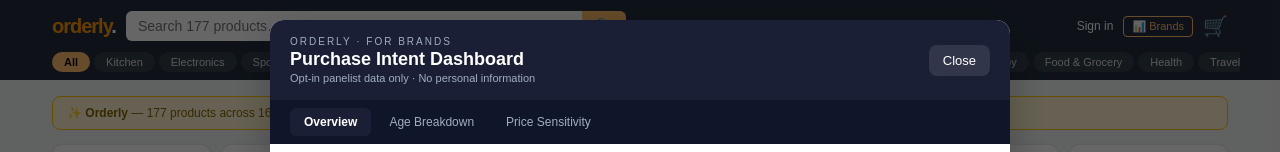
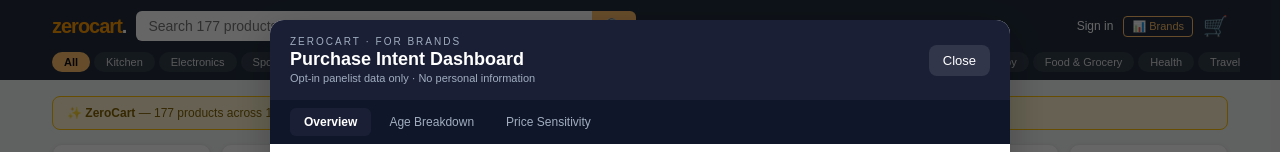
Before and after one commit to savethecash/Orderlyy, a React (Vite) app: page / in a window 1280 px wide. Both pictures are taken after a click on the element "📊 Brands". Shown: the top 152 px of the page. Built offline with nearby package versions, Linux system fonts and the light colour scheme.

Commit message:
Update App.jsx

```diff
--- a/src/App.jsx
+++ b/src/App.jsx
@@ -223,10 +223,10 @@
 };
 
 // ── STORAGE ───────────────────────────────────────────────────────────────────
-const USERS_KEY    = "orderly-users";
-const ORDERS_KEY   = "orderly-orders";
-const IMPULSE_KEY  = "orderly-impulse";
-const WISHLIST_KEY = "orderly-wishlist";
+const USERS_KEY    = "zerocart-users";
+const ORDERS_KEY   = "zerocart-orders";
+const IMPULSE_KEY  = "zerocart-impulse";
+const WISHLIST_KEY = "zerocart-wishlist";
 const loadJSON = (k, fb) => { try { const v = localStorage.getItem(k); return v ? JSON.parse(v) : fb; } catch { return fb; } };
 const saveJSON = (k, v)  => { try { localStorage.setItem(k, JSON.stringify(v)); } catch {} };
 
@@ -245,7 +245,7 @@
   const subtotal = cart.reduce((s, i) => s + i.price * i.qty, 0);
   const tax = subtotal * 0.12;
   const items = cart.map(i => `  ${i.img} ${i.name} — ${fmtMoney(i.price * i.qty)}`).join("\n");
-  return `🧾 ORDERLY DOPAMINE RECEIPT\n━━━━━━━━━━━━━━━━━━━━━━━━━━\n${userName ? `Shopper: ${userName}` : "Anonymous shopper"}\nDate: ${new Date().toLocaleDateString("en-CA", { month:"long", day:"numeric", year:"numeric" })}\n\nITEMS "ORDERED":\n${items}\n\n━━━━━━━━━━━━━━━━━━━━━━━━━━\nSubtotal:       ${fmtMoney(subtotal)}\nTax (GST+PST):  ${fmtMoney(tax)}\nTOTAL FAKE:     ${fmtMoney(subtotal + tax)}\nREAL COST:      $0.00\n━━━━━━━━━━━━━━━━━━━━━━━━━━\nNothing shipped. No boxes coming.\nJust the good feeling — for free.\n\norderly. — shop the feeling, keep the cash`;
+  return `🧾 ZEROCART DOPAMINE RECEIPT\n━━━━━━━━━━━━━━━━━━━━━━━━━━\n${userName ? `Shopper: ${userName}` : "Anonymous shopper"}\nDate: ${new Date().toLocaleDateString("en-CA", { month:"long", day:"numeric", year:"numeric" })}\n\nITEMS "ORDERED":\n${items}\n\n━━━━━━━━━━━━━━━━━━━━━━━━━━\nSubtotal:       ${fmtMoney(subtotal)}\nTax (GST+PST):  ${fmtMoney(tax)}\nTOTAL FAKE:     ${fmtMoney(subtotal + tax)}\nREAL COST:      $0.00\n━━━━━━━━━━━━━━━━━━━━━━━━━━\nNothing shipped. No boxes coming.\nJust the good feeling — for free.\n\nzerocart. — shop the feeling, keep the cash`;
 };
 
 // ── STARS ─────────────────────────────────────────────────────────────────────
@@ -278,7 +278,7 @@
       <div style={{ fontSize:32, flexShrink:0 }}>💰</div>
       <div style={{ flex:1 }}>
         <div style={{ color:"#ffd814", fontWeight:800, fontSize:18 }}>{fmtMoney(totalSaved)} saved</div>
-        <div style={{ color:"#aaa", fontSize:12, marginTop:2 }}>across {sessionCount} orderly session{sessionCount>1?"s":""} — real money still in your pocket</div>
+        <div style={{ color:"#aaa", fontSize:12, marginTop:2 }}>across {sessionCount} zerocart session{sessionCount>1?"s":""} — real money still in your pocket</div>
       </div>
       <div style={{ background:"rgba(255,255,255,0.08)", borderRadius:8, padding:"8px 12px", textAlign:"center", flexShrink:0 }}>
         <div style={{ color:"#fff", fontWeight:700, fontSize:14 }}>{sessionCount}</div>
@@ -373,7 +373,7 @@
       <div style={{ background:"#fff", borderRadius:18, width:"100%", maxWidth:360, boxShadow:"0 16px 48px rgba(0,0,0,0.3)", overflow:"hidden" }}>
         <div style={{ background:"#232f3e", padding:"20px 22px 16px" }}>
           <div style={{ color:"#ff9900", fontWeight:900, fontSize:16, letterSpacing:-0.5, marginBottom:8 }}>
-            orderly<span style={{ color:"#fff" }}>.</span>
+            zerocart<span style={{ color:"#fff" }}>.</span>
           </div>
           <div style={{ color:"#fff", fontSize:19, fontWeight:800, lineHeight:1.3 }}>
             Wait — do you actually<br />want {itemCount === 1 ? "this" : "these"}?
@@ -408,7 +408,7 @@
           </button>
         </div>
         <div style={{ textAlign:"center", paddingBottom:16, fontSize:11, color:"#bbb" }}>
-          Most orderly shoppers choose "I'm good" 💛
+          Most zerocart shoppers choose "I'm good" 💛
         </div>
       </div>
     </div>
@@ -507,12 +507,12 @@
   const subtotal = cart.reduce((s, i) => s + i.price * i.qty, 0);
   const tax = subtotal * 0.12;
   const copy = () => { navigator.clipboard.writeText(text).then(() => { setCopied(true); setTimeout(() => setCopied(false), 2000); }); };
-  const share = () => { if (navigator.share) { navigator.share({ title:"My Orderly Dopamine Receipt", text }).catch(()=>{}); } else { copy(); } };
+  const share = () => { if (navigator.share) { navigator.share({ title:"My ZeroCart Dopamine Receipt", text }).catch(()=>{}); } else { copy(); } };
   return (
     <div style={{ position:"fixed", inset:0, background:"rgba(0,0,0,0.6)", zIndex:300, display:"flex", alignItems:"center", justifyContent:"center", padding:16 }}>
       <div style={{ background:"#fff", borderRadius:14, width:"100%", maxWidth:380, boxShadow:"0 12px 40px rgba(0,0,0,0.25)", overflow:"hidden" }}>
         <div style={{ background:"#232f3e", padding:"16px 20px", display:"flex", justifyContent:"space-between", alignItems:"center" }}>
-          <div style={{ color:"#ff9900", fontWeight:900, fontSize:18, letterSpacing:-1 }}>orderly<span style={{ color:"#fff" }}>.</span></div>
+          <div style={{ color:"#ff9900", fontWeight:900, fontSize:18, letterSpacing:-1 }}>zerocart<span style={{ color:"#fff" }}>.</span></div>
           <button onClick={onClose} style={{ background:"none", border:"none", color:"#aaa", fontSize:22, cursor:"pointer" }}>×</button>
         </div>
         <div style={{ padding:"20px 22px", fontFamily:"monospace", fontSize:12, lineHeight:1.7, background:"#fffdf5", borderBottom:"2px dashed #e0d9c8" }}>
@@ -619,9 +619,9 @@
     if (wishlist.length === 0) return "";
     const lines = wishlist.map(i => {
       const q = encodeURIComponent(i.name);
-      return `${i.img} ${i.name} — ${fmtMoney(i.price)}\n   Amazon: https://www.amazon.com/s?k=${q}&tag=orderly-20`;
+      return `${i.img} ${i.name} — ${fmtMoney(i.price)}\n   Amazon: https://www.amazon.com/s?k=${q}&tag=zerocart-20`;
     });
-    return `✨ My Orderly Wishlist\nSaved on ${new Date().toLocaleDateString("en-CA", { month:"long", day:"numeric", year:"numeric" })}\n\n${lines.join("\n\n")}\n\n━━━━━━━━━━━━━━━━━━━━\nTotal if purchased: ${fmtMoney(totalValue)}\n\nThese are things I actually want — not impulse buys.\nGenerated by orderly. — shop the feeling, keep the cash`;
+    return `✨ My ZeroCart Wishlist\nSaved on ${new Date().toLocaleDateString("en-CA", { month:"long", day:"numeric", year:"numeric" })}\n\n${lines.join("\n\n")}\n\n━━━━━━━━━━━━━━━━━━━━\nTotal if purchased: ${fmtMoney(totalValue)}\n\nThese are things I actually want — not impulse buys.\nGenerated by zerocart. — shop the feeling, keep the cash`;
   };
 
   const copyList = () => {
@@ -634,7 +634,7 @@
   const shareList = () => {
     const text = exportText();
     if (navigator.share) {
-      navigator.share({ title: "My Orderly Wishlist", text }).catch(() => {});
+      navigator.share({ title: "My ZeroCart Wishlist", text }).catch(() => {});
     } else {
       copyList();
     }
@@ -645,7 +645,7 @@
     const blob = new Blob([text], { type: "text/plain" });
     const url = URL.createObjectURL(blob);
     const a = document.createElement("a");
-    a.href = url; a.download = "my-orderly-wishlist.txt"; a.click();
+    a.href = url; a.download = "my-zerocart-wishlist.txt"; a.click();
     URL.revokeObjectURL(url);
   };
 
@@ -688,7 +688,7 @@
           <div style={{ display:"flex", flexDirection:"column", gap:10 }}>
             {wishlist.map(item => {
               const q = encodeURIComponent(item.name);
-              const amazonUrl = `https://www.amazon.com/s?k=${q}&tag=orderly-20`;
+              const amazonUrl = `https://www.amazon.com/s?k=${q}&tag=zerocart-20`;
               return (
                 <div key={item.id} style={{ background:"#fff", border:"1px solid #eee", borderRadius:12, padding:14, display:"flex", gap:12, alignItems:"center" }}>
                   <div style={{ fontSize:32, flexShrink:0 }}>{item.img}</div>
@@ -835,7 +835,7 @@
       <div style={{ background:"#fff", borderRadius:14, width:"100%", maxWidth:740, boxShadow:"0 12px 40px rgba(0,0,0,0.25)", overflow:"hidden" }}>
         <div style={{ background:"#1a1f36", padding:"16px 20px", display:"flex", justifyContent:"space-between", alignItems:"center" }}>
           <div>
-            <div style={{ color:"#a0aec0", fontSize:10, letterSpacing:2, textTransform:"uppercase" }}>Orderly · For Brands</div>
+            <div style={{ color:"#a0aec0", fontSize:10, letterSpacing:2, textTransform:"uppercase" }}>ZeroCart · For Brands</div>
             <div style={{ color:"#fff", fontSize:18, fontWeight:800, marginTop:2 }}>Purchase Intent Dashboard</div>
             <div style={{ color:"#a0aec0", fontSize:11, marginTop:2 }}>Opt-in panelist data only · No personal information</div>
           </div>
@@ -961,7 +961,7 @@
       <div style={{ background:"#fff", borderRadius:14, padding:24, width:"100%", maxWidth:360, boxShadow:"0 8px 32px rgba(0,0,0,0.2)", position:"relative" }}>
         <button onClick={onClose} style={{ position:"absolute", top:12, right:14, background:"none", border:"none", fontSize:22, cursor:"pointer", color:"#aaa" }}>×</button>
         <div style={{ textAlign:"center", marginBottom:18 }}>
-          <div style={{ fontSize:22, fontWeight:900, color:"#ff9900", letterSpacing:-1 }}>orderly<span style={{ color:"#232f3e" }}>.</span></div>
+          <div style={{ fontSize:22, fontWeight:900, color:"#ff9900", letterSpacing:-1 }}>zerocart<span style={{ color:"#232f3e" }}>.</span></div>
           <div style={{ fontSize:17, fontWeight:700, marginTop:5 }}>{mode==="login" ? "Sign in" : "Create account"}</div>
         </div>
         {error && <div style={{ background:"#fff3cd", border:"1px solid #ffc107", borderRadius:6, padding:"8px 12px", fontSize:12, marginBottom:10, color:"#856404" }}>{error}</div>}
@@ -1077,7 +1077,7 @@
       <div style={{ background:"#232f3e", position:"sticky", top:0, zIndex:50 }}>
         <div style={{ display:"flex", alignItems:"center", gap:10, height:52, maxWidth:1200, margin:"0 auto", padding:"0 12px" }}>
           <div onClick={reset} style={{ color:"#ff9900", fontWeight:900, fontSize:20, cursor:"pointer", letterSpacing:-1, flexShrink:0 }}>
-            orderly<span style={{ color:"#fff" }}>.</span>
+            zerocart<span style={{ color:"#fff" }}>.</span>
           </div>
           {view==="browse" && (
             <div style={{ flex:1, display:"flex", maxWidth:500 }}>
@@ -1121,7 +1121,7 @@
         <div style={{ maxWidth:1200, margin:"0 auto", padding:"16px 12px" }}>
           {user && <SavingsBanner userId={user.id} />}
           <div style={{ background:"#fff3cd", border:"1px solid #ffc107", borderRadius:8, padding:"9px 14px", marginBottom:14, fontSize:12, color:"#856404" }}>
-            ✨ <strong>Orderly</strong> — {filtered.length} product{filtered.length!==1?"s":""} {category!=="All"?`in ${category}`:"across 16 departments"}. Shop freely. Nothing ships. Pure dopamine, zero clutter.
+            ✨ <strong>ZeroCart</strong> — {filtered.length} product{filtered.length!==1?"s":""} {category!=="All"?`in ${category}`:"across 16 departments"}. Shop freely. Nothing ships. Pure dopamine, zero clutter.
             {!user && <> · <span onClick={() => setShowAuth(true)} style={{ cursor:"pointer", textDecoration:"underline" }}>Sign in</span> to track your savings.</>}
           </div>
           {filtered.length===0
```
